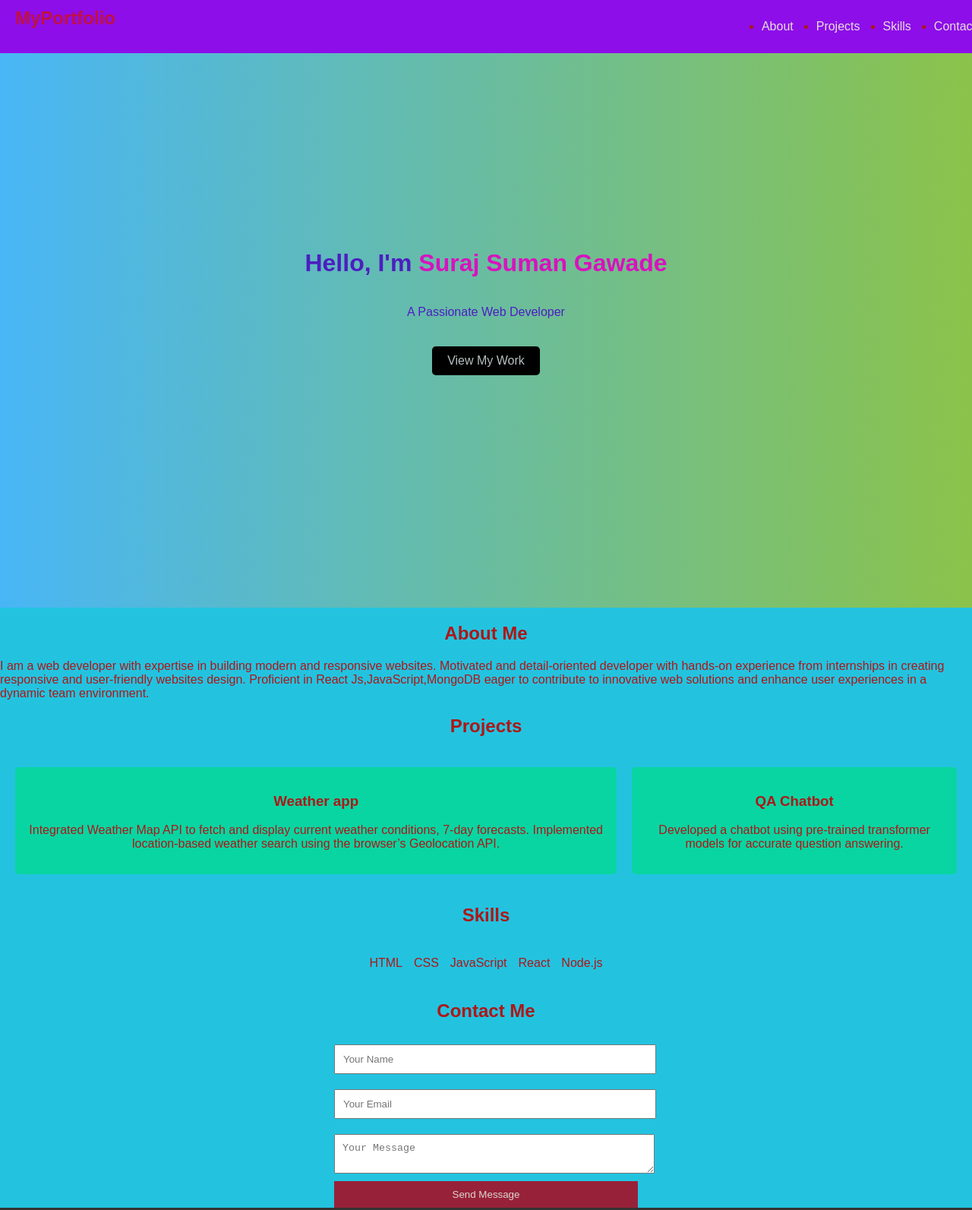
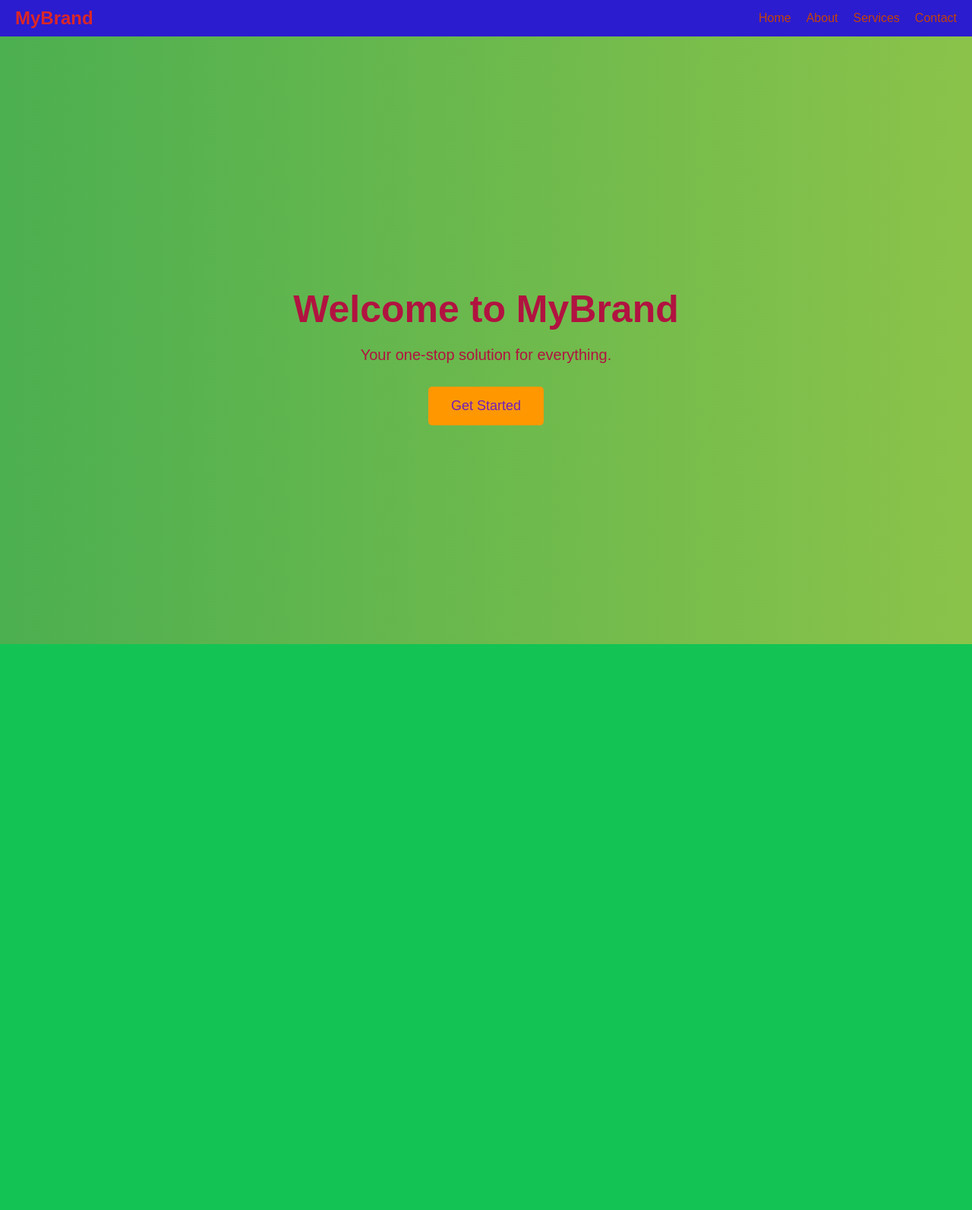
Before and after one commit to Surajclu/Cloudcredit.pvt.ltd, a plain HTML site: page index.html in a window 1280 px wide. Shown: the top 1593 px of the page at 76% size. After the commit the page ends 848 px from the top, so only its background shows below. Drawn offline with Linux system fonts and the light colour scheme.

Commit message:
Add files via upload

```diff
--- a/index.html
+++ b/index.html
@@ -3,84 +3,30 @@
 <head>
   <meta charset="UTF-8">
   <meta name="viewport" content="width=device-width, initial-scale=1.0">
-    <title>My Portfolio</title>
+  <title>Landing Page</title>
   <link rel="stylesheet" href="style.css">
 </head>
 <body>
-
   <!-- Navbar -->
   <nav class="navbar">
-        <div class="logo">MyPortfolio</div>
+    <div class="logo">MyBrand</div>
     <ul class="nav-links">
-            <li><a href="#about">About</a></li>
-            <li><a href="#projects">Projects</a></li>
-            <li><a href="#skills">Skills</a></li>
-            <li><a href="#contact">Contact</a></li>
+      <li><a href="#">Home</a></li>
+      <li><a href="#">About</a></li>
+      <li><a href="#">Services</a></li>
+      <li><a href="#">Contact</a></li>
     </ul>
   </nav>
 
   <!-- Hero Section -->
-    <header class="hero">
-        <h1>Hello, I'm <span>Suraj  Suman Gawade</span></h1>
-        <p>A Passionate Web Developer</p>
-        <a href="#projects" class="cta-button">View My Work</a>
-    </header>
-
-    <!-- About Section -->
-    <section id="about">
-        <h2>About Me</h2>
-        <p>I am a web developer with expertise in building modern and responsive websites.
-            Motivated and detail-oriented developer with hands-on experience from internships in creating responsive and user-friendly websites design. Proficient in  React Js,JavaScript,MongoDB eager to contribute to innovative web solutions and enhance user experiences in a dynamic team environment.
-        </p>
-    </section>
-
-    <!-- Projects Section -->
-    <section id="projects">
-        <h2>Projects</h2>
-        <div class="project-grid">
-            <div class="project">
-
-                <h3>Weather app</h3>
-                <p>	Integrated Weather Map API to fetch and display current weather conditions, 7-day forecasts.
-                    	Implemented location-based weather search using the browser’s Geolocation API.
-                    </p>
-            </div>
-            <div class="project">
-
-                <h3>QA Chatbot</h3>
-                <p>	Developed a chatbot using pre-trained transformer models for accurate question answering.</p>
-            </div>
+  <section class="hero">
+    <div class="hero-content">
+      <h1>Welcome to MyBrand</h1>
+      <p>Your one-stop solution for everything.</p>
+      <button class="cta-button" onclick="ctaFunction()">Get Started</button>
     </div>
   </section>
 
-    <!-- Skills Section -->
-    <section id="skills">
-        <h2>Skills</h2>
-        <ul class="skills-list">
-            <li>HTML</li>
-            <li>CSS</li>
-            <li>JavaScript</li>
-            <li>React</li>
-            <li>Node.js</li>
-        </ul>
-    </section>
-
-    <!-- Contact Section -->
-    <section id="contact">
-        <h2>Contact Me</h2>
-        <form id="contact-form">
-            <input type="text" placeholder="Your Name" required>
-            <input type="email" placeholder="Your Email" required>
-            <textarea placeholder="Your Message" required></textarea>
-            <button type="submit">Send Message</button>
-        </form>
-    </section>
-
-    <!-- Footer -->
-    <footer>
-        <p>&copy; 2025 MyPortfolio. All Rights Reserved.</p>
-    </footer>
-
-    <script src="script.js"></script>
+  <script src="landing.js"></script>
 </body>
 </html>
--- a/style.css
+++ b/style.css
@@ -1,129 +1,71 @@
-
-/* General Styles */
+/* Global Styles */
 body {
+    margin: 0;
     font-family: Arial, sans-serif;
-    margin: 0;
-    padding: 0;
-    box-sizing: border-box;
-    background-color: #23c3e0;
-    color: #ad1717;
+    background-color: #13c454;
   }
 
-h2 {
-    text-align: center;
-    margin-top: 20px;
+  nav {
+    background-color: #2b1ccf;
+    padding: 10px 20px;
+    display:flex;
+    justify-content: space-between;
+    align-items: center;
   }
 
-/* Navbar */
-.navbar {
-    display: flex;
-    justify-content: space-between;
-    background-color: #8d0ee9;
-    padding: 10px 20px;
-    position: fixed;
-    width: 100%;
-    top: 0;
-}
-
-.navbar .logo {
-    color: rgb(193, 16, 66);
+  nav .logo {
+    color: rgb(219, 39, 39);
     font-size: 24px;
     font-weight: bold;
   }
 
-.nav-links {
-    color:#734e16
+  nav .nav-links {
     list-style: none;
+    margin: 0;
+    padding: 0;
     display: flex;
   }
 
-.nav-links li {
-    margin: 0 15px;
+  nav .nav-links li {
+    margin-left: 20px;
   }
 
-.nav-links a {
+  nav .nav-links a {
     text-decoration: none;
-    color: rgb(231, 222, 222);
+    color: rgb(197, 66, 9);
+    font-size: 16px;
   }
 
-/* Hero Section */
   .hero {
     height: 100vh;
-    background: linear-gradient(to right, #48b6f6, #8BC34A);
+    background: linear-gradient(to right, #4CAF50, #8BC34A);
     display: flex;
-    flex-direction: column;
     justify-content: center;
     align-items: center;
+    color: rgb(177, 19, 64);
     text-align: center;
-    color: rgb(76, 30, 193);
   }
 
-.hero span {
-    color: #d812be;
+  .hero-content h1 {
+    font-size: 50px;
+    margin-bottom: 20px;
+  }
+
+  .hero-content p {
+    font-size: 20px;
+    margin-bottom: 30px;
   }
 
   .cta-button {
-    margin-top: 20px;
-    padding: 10px 20px;
-    background-color: #000000;
-    color: rgb(184, 193, 194);
-    text-decoration: none;
+    background-color: #FF9800;
+    color: rgb(114, 30, 188);
+    font-size: 18px;
+    padding: 15px 30px;
+    border: none;
+    cursor: pointer;
     border-radius: 5px;
   }
 
-/* Projects */
-.project-grid {
-    display: flex;
-    justify-content: center;
-    gap: 20px;
-    padding: 20px;
+  .cta-button:hover {
+    background-color: #491bc8;
   }
-
-.project {
-    background: rgb(9, 213, 162);
-    padding: 15px;
-    border-radius: 5px;
-    text-align: center;
-}
-
-
-
-/* Skills */
-.skills-list {
-    display: flex;
-    justify-content: center;
-    list-style: none;
-    gap: 15px;
-    padding: 20px;
-}
-
-/* Contact Form */
-#contact-form {
-    display: flex;
-    flex-direction: column;
-    max-width: 400px;
-    margin: 0 auto;
-}
-
-#contact-form input,
-#contact-form textarea {
-    margin: 10px 0;
-    padding: 10px;
-    width: 100%;
-}
-
-#contact-form button {
-    padding: 10px;
-    background-color: #972138;
-    color: rgb(220, 214, 210);
-    border: none;
-    cursor: pointer;
-}
-
-/* Footer */
-footer {
-    background: #333333;
-    color: white;
-    text-align: center;
-    padding: 10px;
-}
```
Lines whose indentation alone changed are shown as unchanged.
